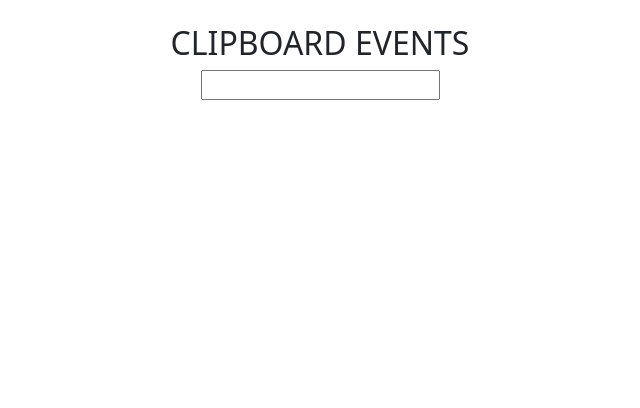
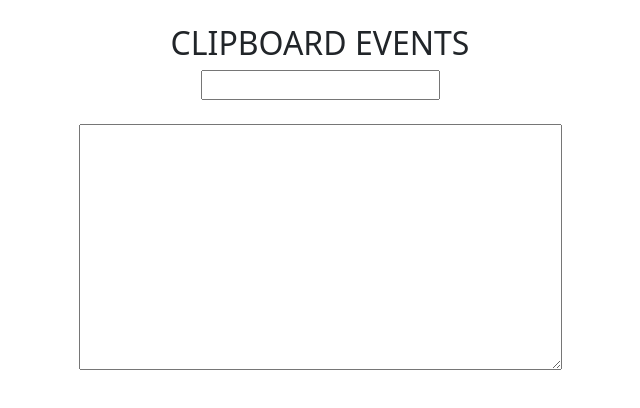
Before and after one commit to akif-onder/React-Class-Notes, a React (Create React App) app in the folder rc06_forms_otherEvents/forms_otherevents/: page / in a window 1280 px wide. Shown: the top 408 px of the page, without its empty margins (320-960 px from the left). Built offline with nearby package versions, Linux system fonts and the light colour scheme.

Commit message:
keyboardEvents concluded

```diff
--- a/rc06_forms_otherEvents/forms_otherevents/src/components/2-keyboardClipbooardEvents/KeyboardClipboard.jsx
+++ b/rc06_forms_otherEvents/forms_otherevents/src/components/2-keyboardClipbooardEvents/KeyboardClipboard.jsx
@@ -2,9 +2,23 @@ import { useState } from "react";
 
 const KeyboardClipboard = () => {
   const [inputValue, setInputValue] = useState("");
-  const handleKeyDown = (e) =>{
+  const handleKeyDown = (e) => {
     e.target.value = e.target.value.toUpperCase();
-    e.keyCode === 13 && alert('Enter key pressed...');
+    e.keyCode === 13 && alert("Enter key pressed...");
+  };
+  const handleAreaPaste = (e) => {
+    e.target.value += e.clipboardData.getData("text").toLowerCase();
+    e.target.style.border = "3px solid red";
+    e.target.style.backgroundColor = 'lightgreen'
+    e.preventDefault();
+
+  };
+
+  const handleAreaChange = (e) => {
+    if (!e.target.value) {
+        e.target.style.border = '1px solid black'
+        e.target.style.backgroundColor = "transparent"
+    }
   }
 
   return (
@@ -15,9 +29,17 @@ const KeyboardClipboard = () => {
         value={inputValue}
         onChange={(e) => setInputValue(e.target.value)}
         onKeyDown={handleKeyDown}
-
       />
-      <p className="text-start m-4 text-danger">{inputValue}</p>
+      <p className="text-start m-4 text-danger"
+      onCopy={(e)=>{e.target.style.backgroundColor = "lightblue"}}>{inputValue}</p>
+      <textarea
+        name="area"
+        id="area"
+        cols="50"
+        rows="10"
+        onPaste={handleAreaPaste}
+        onChange={handleAreaChange}
+      ></textarea>
     </div>
   );
 };
```
